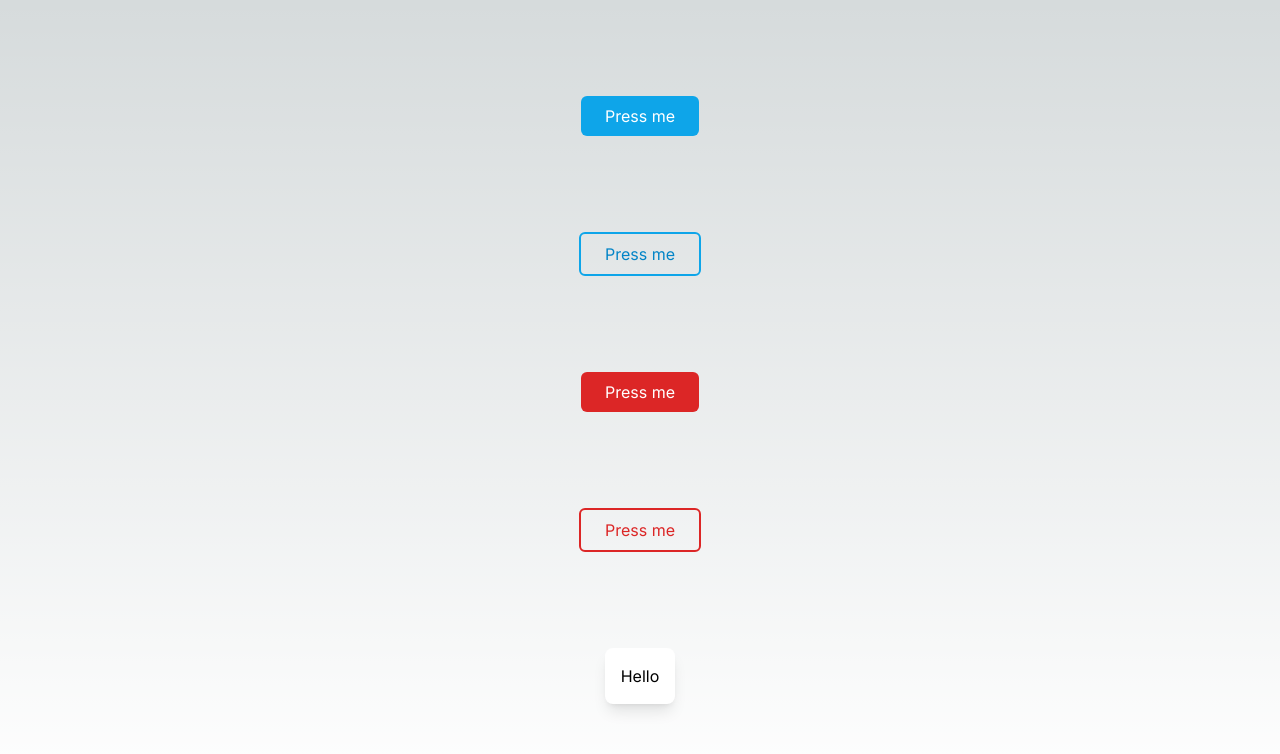
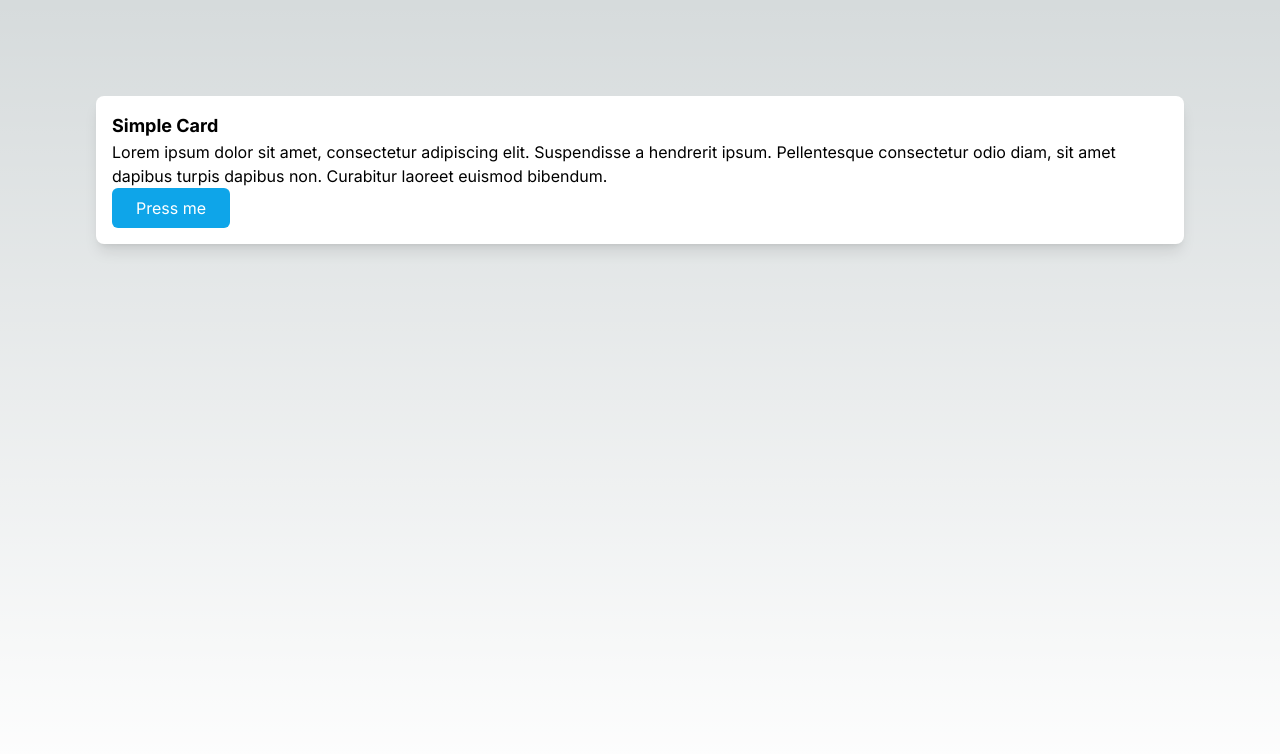
Before and after one commit to MrArchtraa/latihan-nextjs, a Next.js app: page / in a window 1280 px wide. Shown: the top 754 px of the page. Built offline with nearby package versions, Linux system fonts and the light colour scheme.

Commit message:
testing card

```diff
--- a/app/page.tsx
+++ b/app/page.tsx
@@ -2,25 +2,31 @@ import Button from "./components/Buttons/Button";
 import OutlinedButton from "./components/Buttons/OutlinedButton";
 import CancelButton from "./components/Buttons/CancelButton";
 import OutlinedCancelButton from "./components/Buttons/OutlinedCancelButton";
+
 import Card from "./components/Cards/Card";
+import CardHeader from "./components/Cards/CardHeader";
+import CardBody from "./components/Cards/CardBody";
+import CardFooter from "./components/Cards/CardFooter";
 
 export default function Home() {
   return (
     <main className="flex min-h-screen flex-col items-center justify-between p-24">
-      <Button>
-        Press me
-      </Button>
-      <OutlinedButton>
-        Press me
-      </OutlinedButton>
-      <CancelButton>
-        Press me
-      </CancelButton>
-      <OutlinedCancelButton>
-        Press me
-      </OutlinedCancelButton>
       <Card>
-        Hello
+        <CardHeader>
+          <h3 className="text-lg font-bold">Simple Card</h3>
+        </CardHeader>
+        <CardBody>
+          <p>
+            Lorem ipsum dolor sit amet, consectetur adipiscing elit. Suspendisse a hendrerit ipsum.
+            Pellentesque consectetur odio diam, sit amet dapibus turpis dapibus non.
+            Curabitur laoreet euismod bibendum.
+          </p>
+        </CardBody>
+        <CardFooter>
+          <Button>
+            Press me
+          </Button>
+        </CardFooter>
       </Card>
     </main>
   );
```
